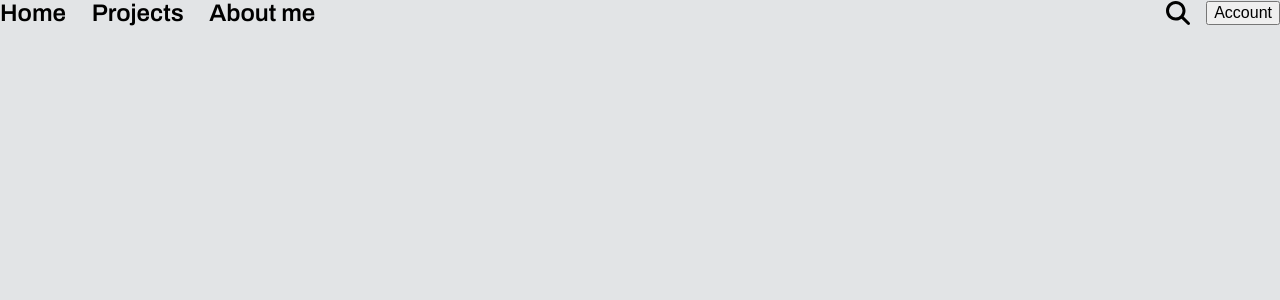
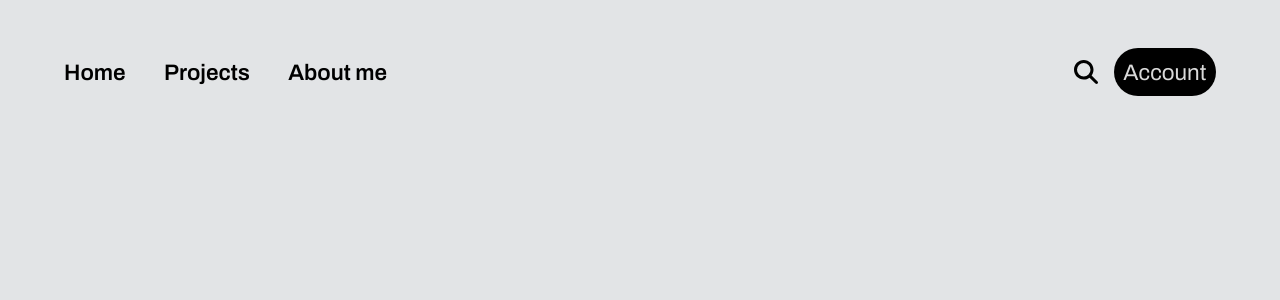
Before and after one commit to dlmpires/literally-just-a-website, a Next.js app: page /components/navbar in a window 1280 px wide. Shown: the top 300 px of the page. Built offline with nearby package versions, Linux system fonts and the light colour scheme.

Commit message:
home page design almost done. backend TODO

```diff
--- a/src/app/components/navbar/navbar.module.sass
+++ b/src/app/components/navbar/navbar.module.sass
@@ -1,19 +1,22 @@
 .navBar
     display: flex
-    width: 100%
+    width: 90%
+    padding-top: 6vh
+    margin-left: auto
+    margin-right: auto
     align-items: center
     justify-content: space-between
 
     .itemsDiv
         display: flex
-        gap: 2vw
+        gap: 3vw
 
         .navLink
             text-decoration: none
             color: black
-            font-size: 1.5rem
-            font-family: 'Archivo'
+            font-size: 1.4rem
             font-weight: 600
+            &.active::after // TODO: UNDERLINE BELOW ACTIVE LINK
 
     .accountDiv
         display: flex
@@ -26,4 +29,14 @@
             height: 3vh
 
         .accountButton
-            font-size: 1rem
+            display: flex
+            justify-content: center
+            align-items: center
+            background-color: black
+            height: 6vh
+            width: 8vw
+            border-radius: 55px
+            border: none
+            text-decoration: none
+            color: #D9D9D9
+            font-size: 1.4rem
--- a/src/app/components/navbar/page.js
+++ b/src/app/components/navbar/page.js
@@ -12,7 +12,7 @@ const archivo = Archivo({
 
 export default function Navbar() {
     return (
-        <div className={styles.navBar}>
+        <div className={`${styles.navBar} ${archivo.className}`}>
             <div className={styles.itemsDiv}>
                 <a href="#home" className={styles.navLink}>Home</a>
                 <a href="#projects" className={styles.navLink}>Projects</a>
@@ -20,9 +20,8 @@ export default function Navbar() {
             </div>
 
             <div className={styles.accountDiv}>
-                {/* TODO: <FontAwesomeIcon icon="fas fa-search" /> */}
                 <FontAwesomeIcon icon={faSearch} className={styles.searchButton}/>
-                <button className={styles.accountButton}>Account</button>
+                <a className={styles.accountButton} href="#dashboard"><span>Account</span></a>
             </div>
         </div>
     );
```
